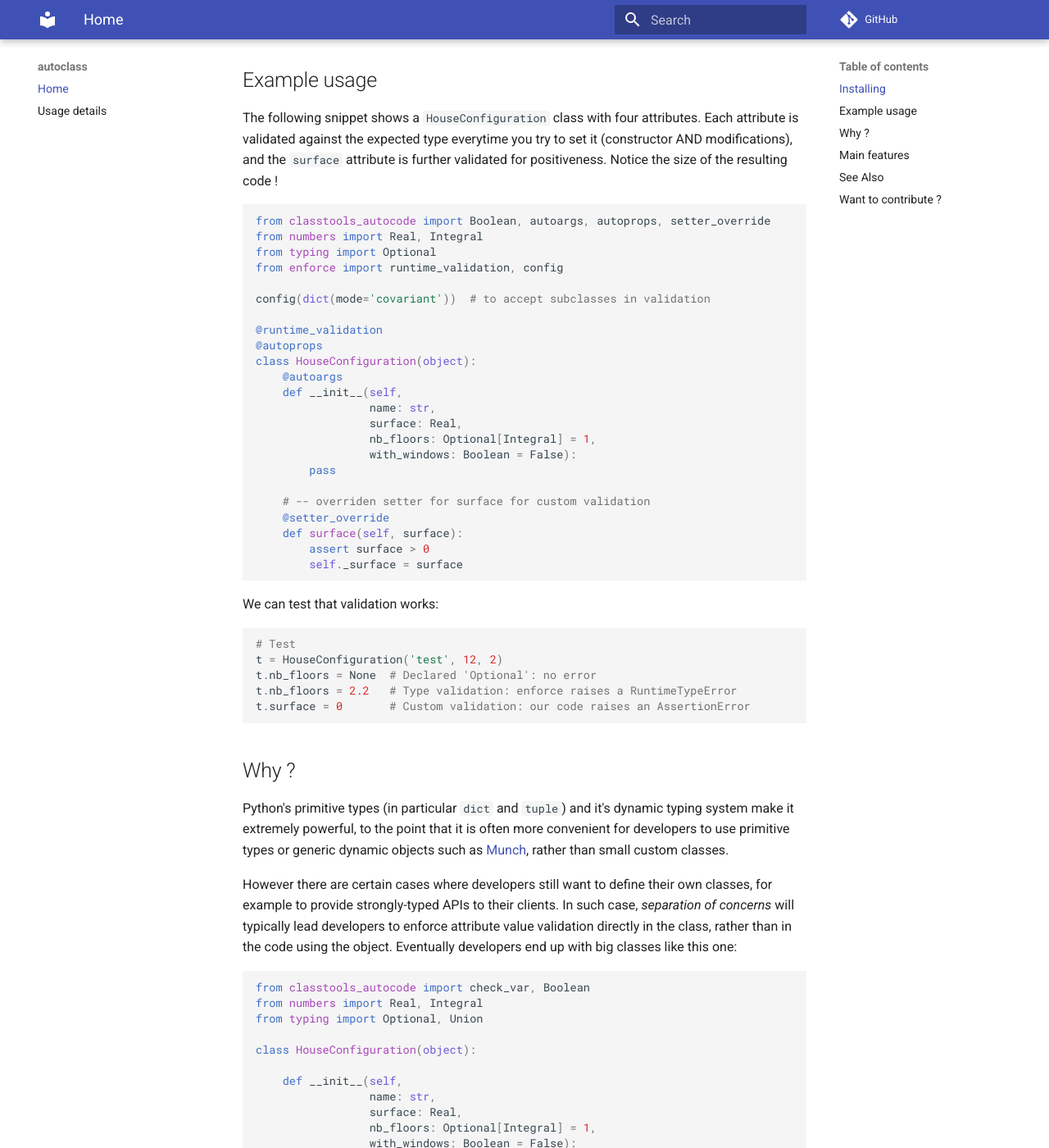
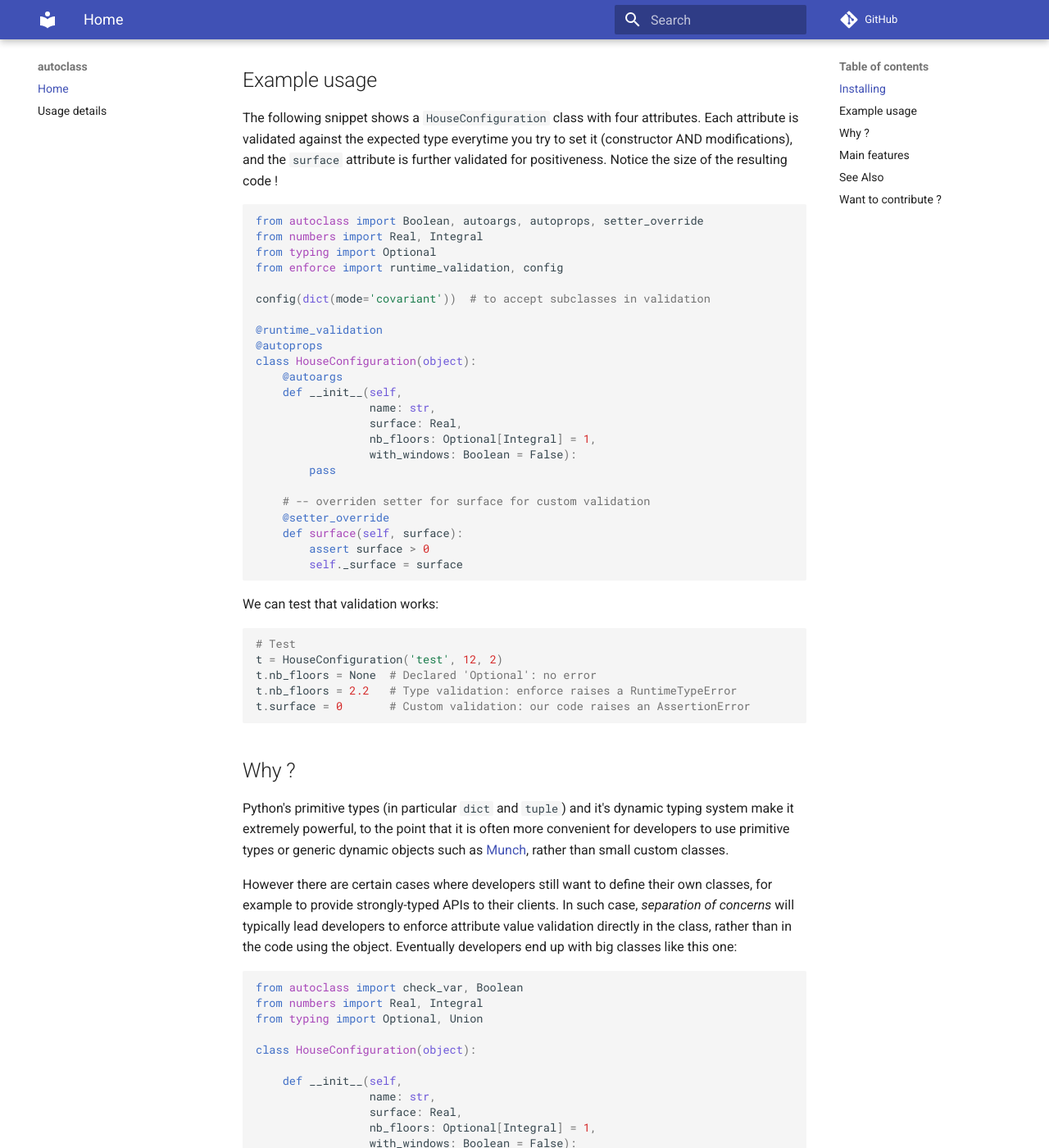
Before and after one commit to smarie/python-autoclass, an MkDocs documentation site: the page built from docs/index.md, in a window 1280 px wide and 1400 px high, scrolled down 626 px. Shown: the whole window at 82% size. Built offline with MkDocs 1.6.1 and Material for MkDocs 9.7.7, drawn with Linux system fonts in a browser that asks for light colours; comment, search, counter and statistics services are not loaded; old or Windows-style settings are respelled for this version of MkDocs; some of the changed text lies outside the part shown.

Commit message:
* fixed readme with new name

````diff
--- a/docs/index.md
+++ b/docs/index.md
@@ -25,7 +25,7 @@ The following snippet shows a `HouseConfiguration` class with four attributes.
 Each attribute is validated against the expected type everytime you try to set it (constructor AND modifications), and the `surface` attribute is further validated for positiveness. Notice the size of the resulting code !
 
 ```python
-from classtools_autocode import Boolean, autoargs, autoprops, setter_override
+from autoclass import Boolean, autoargs, autoprops, setter_override
 from numbers import Real, Integral
 from typing import Optional
 from enforce import runtime_validation, config
@@ -69,7 +69,7 @@ Python's primitive types (in particular `dict` and `tuple`) and it's dynamic typ
 However there are certain cases where developers still want to define their own classes, for example to provide strongly-typed APIs to their clients. In such case, *separation of concerns* will typically lead developers to enforce attribute value validation directly in the class, rather than in the code using the object. Eventually developers end up with big classes like this one:
 
 ```python
-from classtools_autocode import check_var, Boolean
+from autoclass import check_var, Boolean
 from numbers import Real, Integral
 from typing import Optional, Union
 
@@ -133,7 +133,7 @@ Now that's **a lot of code** - and only for 4 attributes ! Not mentioning the co
 Really, *"there must be a better way"* : yes there is, and that's what this library provides - it can be used alone, or in combination with [PyContracts](https://andreacensi.github.io/contracts/index.html) and/or any PEP484-based checker such as [enforce](https://github.com/RussBaz/enforce), [typeguard](https://github.com/agronholm/typeguard), [typecheck-decorator](https://github.com/prechelt/typecheck-decorator), etc. in order to generate all the repetitive code for you :
 
 ```python
-from classtools_autocode import Boolean, autoprops, autoargs, setter_override
+from autoclass import Boolean, autoprops, autoargs, setter_override
 from typing import Optional, Union
 from numbers import Real, Integral
 from contracts import contract
````
Also changed, not shown: docs/usage.md (+1 -1 lines).
